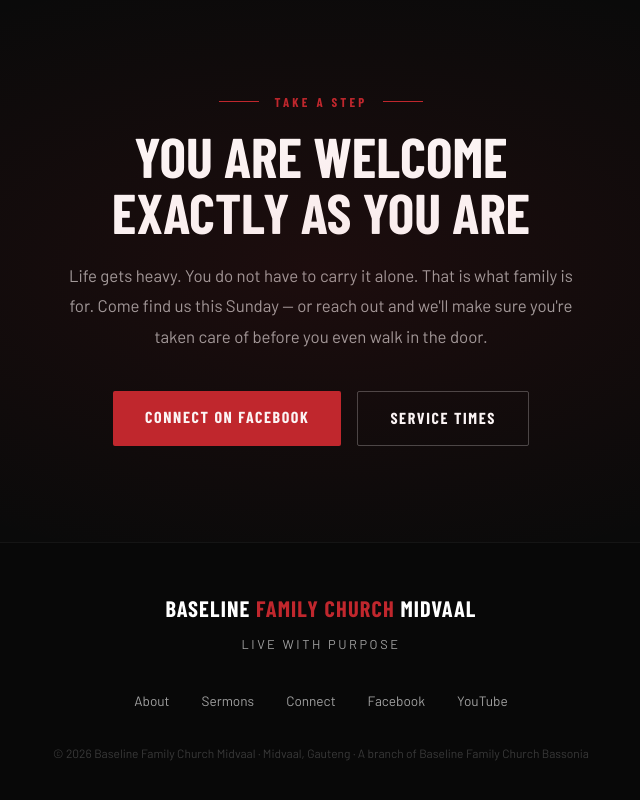
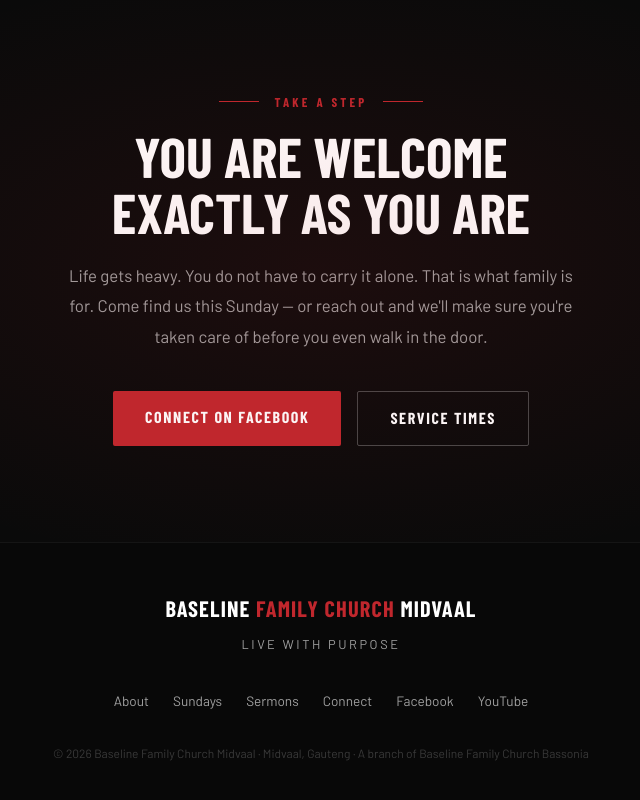
Before and after one commit to Dyllan-AutoWebSolutions/Baseline-Midvaal-Landing-page, a plain HTML site: page index.html in a window 1280 px wide. Shown: the part 3159-3959 px from the top of the page, without its empty margins (319-959 px from the left). Drawn offline with nearby package versions, Linux system fonts and the light colour scheme; a web font is replaced by a local one.

Commit message:
Update index.html

```diff
--- a/index.html
+++ b/index.html
@@ -589,8 +589,9 @@
 
       .footer-links {
         display: flex;
+        flex-wrap: wrap;
         justify-content: center;
-        gap: 2rem;
+        gap: 1rem 1.5rem;
         list-style: none;
         margin-bottom: 2rem;
       }
@@ -1060,7 +1061,7 @@
       <div class="footer-tagline">Live With Purpose</div>
       <ul class="footer-links">
         <li><a href="#about">About</a></li>
-        <!-- <li><a href="#sundays">Sundays</a></li> -->
+        <li><a href="#sundays">Sundays</a></li>
         <li><a href="#sermons">Sermons</a></li>
         <li><a href="#connect">Connect</a></li>
         <li>
```
